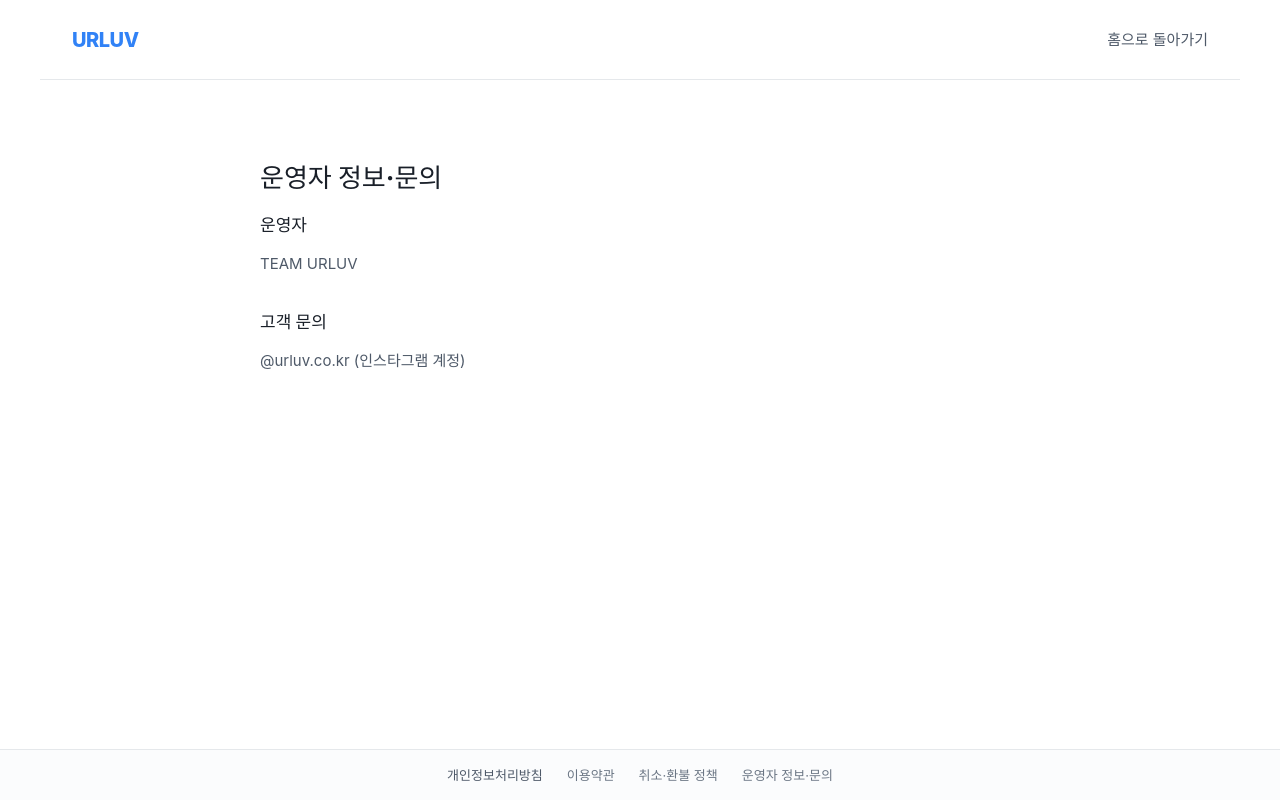
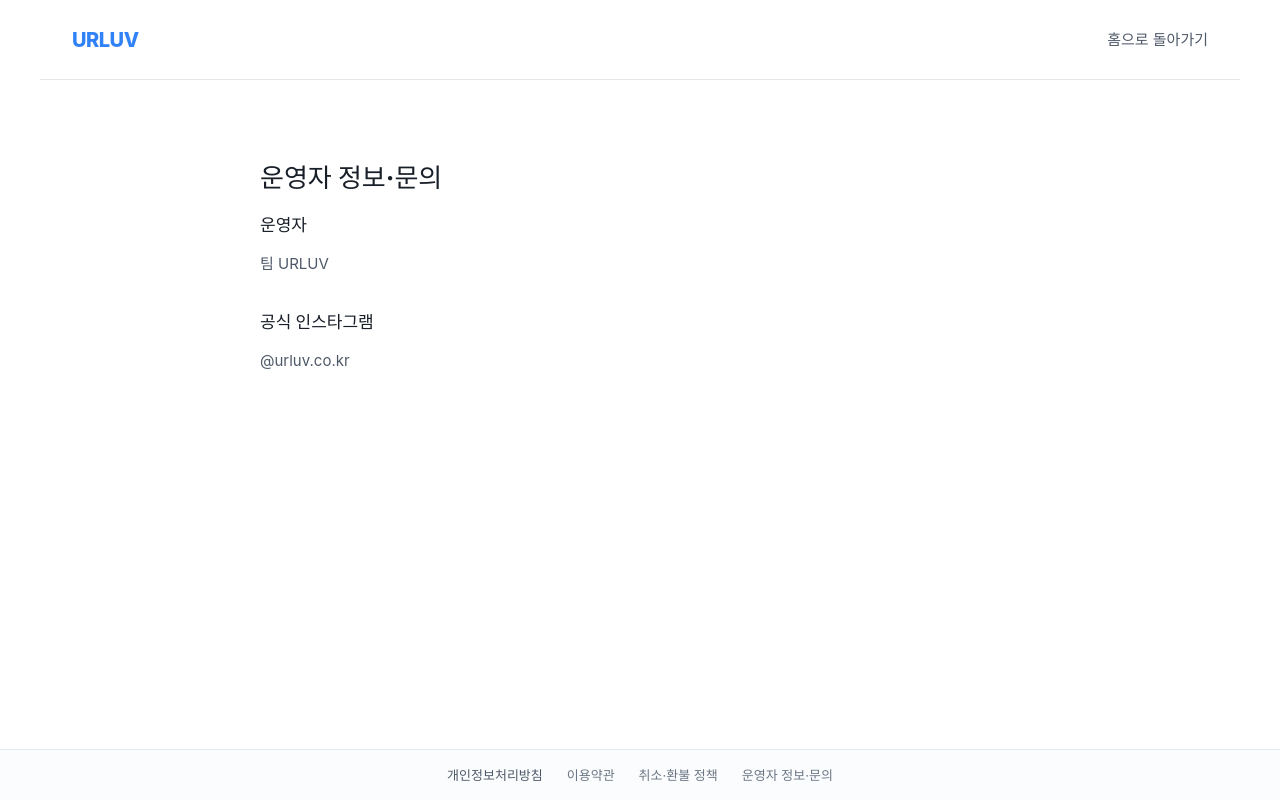
Before and after one commit to anniversary-site/frontend, a React (Vite) app: page /policies/contact in a window 1280 px wide. Built offline with nearby package versions, Linux system fonts and the light colour scheme; a web font is replaced by a local one.

Commit message:
chore: 타이틀 변경

```diff
--- a/index.html
+++ b/index.html
@@ -8,7 +8,7 @@
       content="소중한 날의 사진과 이야기를 하나의 웹사이트로 만들어 드려요. MOMENT 기념일 웹사이트 주문서."
     />
     <meta name="viewport" content="width=device-width, initial-scale=1.0" />
-    <title>MOMENT — 마음을 오래 간직하는 방법</title>
+    <title>URLUV — 마음을 오래 간직하는 방법</title>
   </head>
   <body>
     <div id="root"></div>
--- a/src/data/policies.json
+++ b/src/data/policies.json
@@ -112,11 +112,11 @@
     "sections": [
       {
         "title": "운영자",
-        "body": "TEAM URLUV"
+        "body": "팀 URLUV"
       },
       {
-        "title": "고객 문의",
-        "body": "@urluv.co.kr (인스타그램 계정)"
+        "title": "공식 인스타그램",
+        "body": "@urluv.co.kr"
       }
     ]
   },
--- a/src/pages/DonePage.tsx
+++ b/src/pages/DonePage.tsx
@@ -60,7 +60,7 @@ export default function DonePage() {
           ['결제 금액', `${order.totalPrice.toLocaleString('ko-KR')}원`],
           [
             '입금 계좌',
-            `${order.bankAccount.bankName} ${order.bankAccount.accountNumber} (${order.bankAccount.accountHolder})`,
+            `${order.bankAccount.bankName} ${order.bankAccount.accountNumber}${order.bankAccount.accountHolder ? ` (${order.bankAccount.accountHolder})` : ''}`,
           ],
           ['입금자명', order.depositorName],
           [
--- a/src/pages/ReviewPage.tsx
+++ b/src/pages/ReviewPage.tsx
@@ -52,7 +52,8 @@ export default function ReviewPage() {
         <div>
           <span>입금 계좌</span>
           <b>
-            {account.bankName} {account.accountNumber} ({account.accountHolder})
+            {account.bankName} {account.accountNumber}
+            {account.accountHolder && ` (${account.accountHolder})`}
           </b>
           <button
             aria-label="계좌번호 복사"
```
